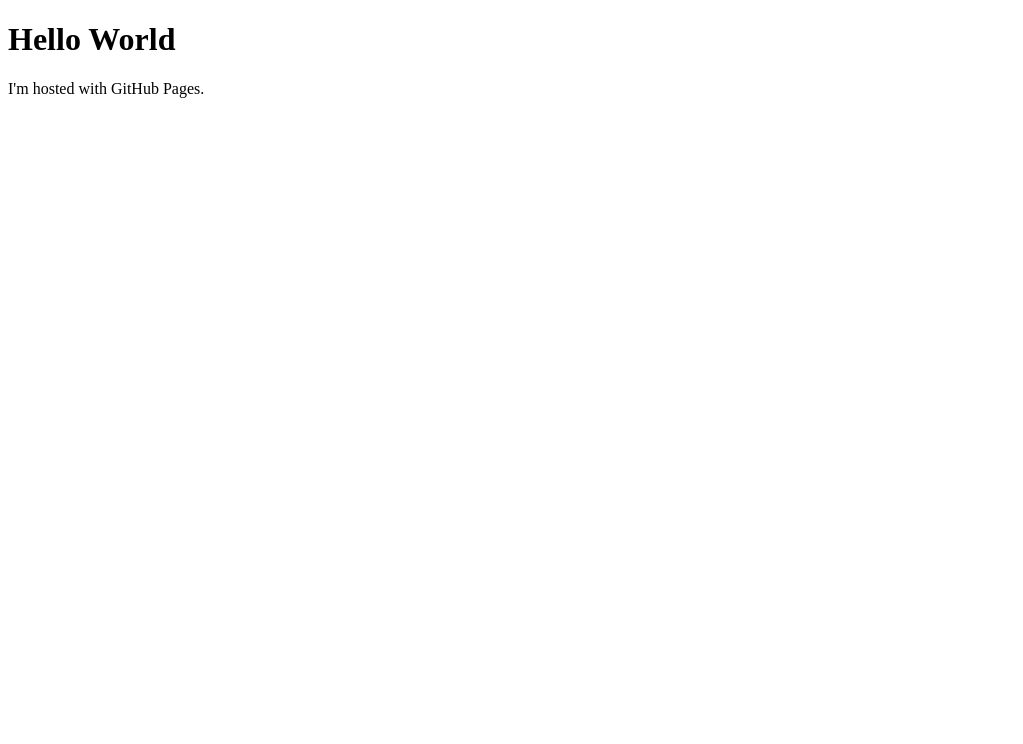
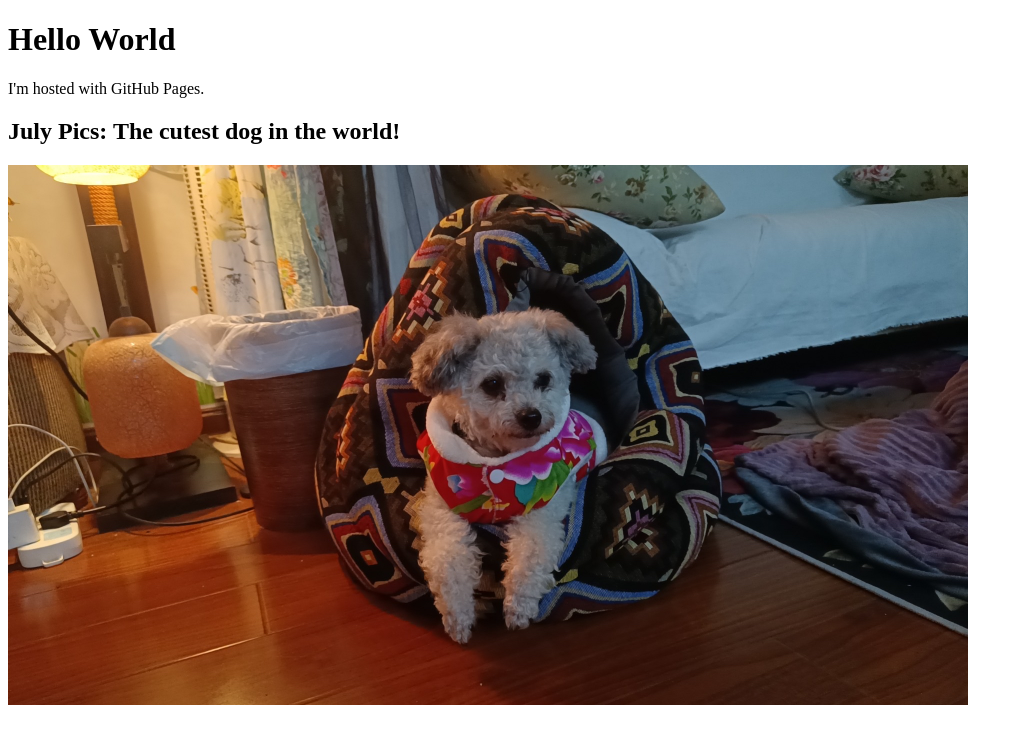
Before and after one commit to yuli821/yuli821.github.io, a plain HTML site: page index.html in a window 1280 px wide. Shown: the whole page, without its empty margins (0-1023 px from the left). Drawn offline with Linux system fonts and the light colour scheme.

Commit message:
adding images

```diff
--- a/index.html
+++ b/index.html
@@ -3,5 +3,7 @@
 <body>
 <h1>Hello World</h1>
 <p>I'm hosted with GitHub Pages.</p>
+<h2>July Pics: The cutest dog in the world!</h2>
+<img src="/images/Image (4).jpeg" alt="July with his favorite cusion" style="width:960px;height:540px;">
 </body>
 </html>
```
Also changed, not shown: images/Image (1).jpeg (added), images/Image (2).jpeg (added), images/Image (3).jpeg (added), images/Image (4).jpeg (added), images/Image (5).jpeg (added), images/Image.gif (added), images/Image.jpeg (added).
